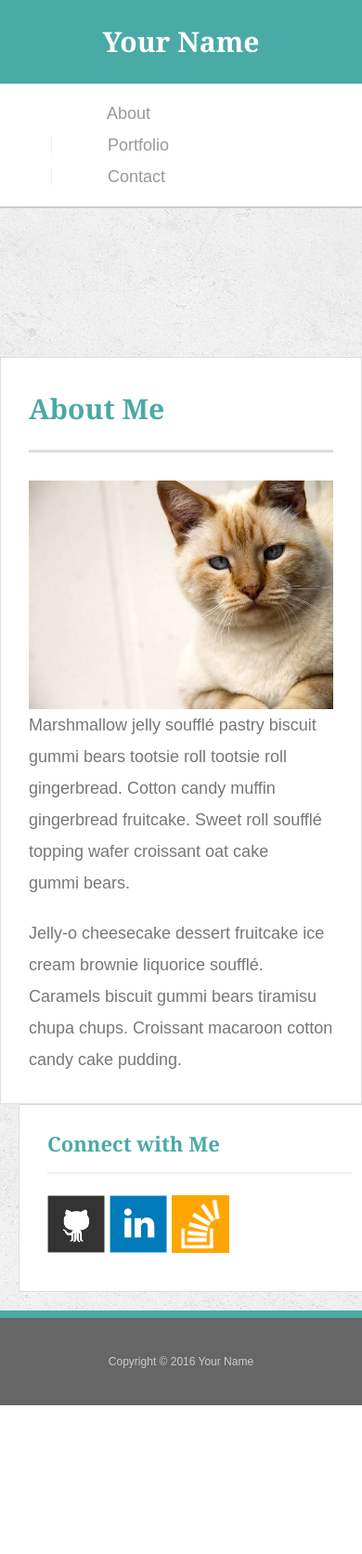
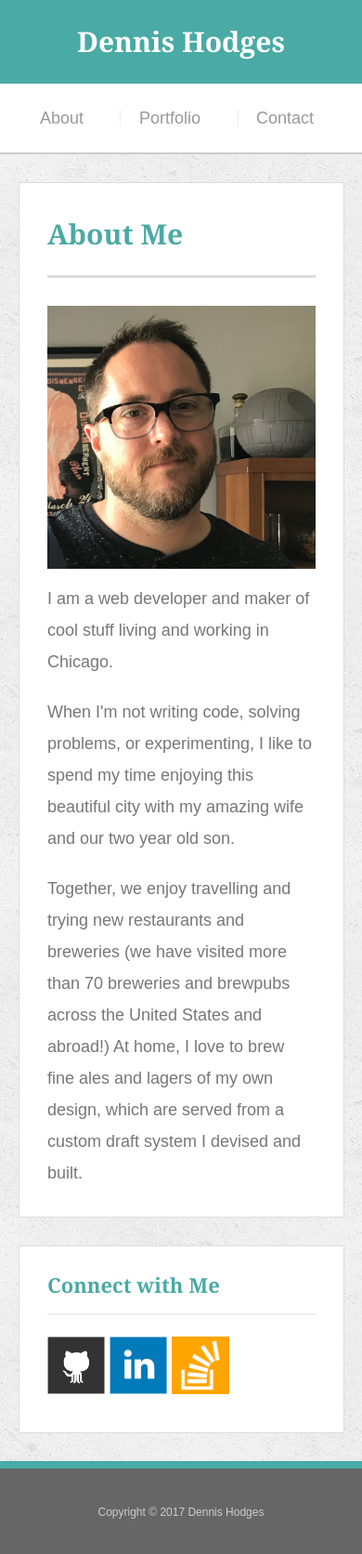
Before and after one commit to fermentationist/Responsive-Portfolio, a plain HTML site: page index.html in a window 390 px wide. Shown: the whole page at 93% size. Before the commit the page ends 1512 px from the top, so only its background shows below. Drawn offline with Linux system fonts and the light colour scheme.

Commit message:
completed version

```diff
--- a/assets/css/style.css
+++ b/assets/css/style.css
@@ -243,10 +243,17 @@ input[type=submit] {
   clear:both;
 }
 
+html, body {
+  margin:0;
+  padding:0;
+  min-height:100%;
+  min-width:100%;
+}
+
 @media screen and (max-width:980px){
   section.main-section {
   max-width: 420px;
-  margin-left:80px;
+  margin-left:60px;
   }
   img.auth-image{
     width:100%;
@@ -256,34 +263,31 @@ input[type=submit] {
     margin-left:40px;
   }
   header#masthead{
-    padding-left:90px;
+    padding-left:60px;
   }
   nav {
- /*   float:left;*/
     margin-left:0px;
     margin-right:100px;
   }
-<<<<<<< HEAD
 
-=======
->>>>>>> 2a46b0edf2956a72f3e31e568cf740c965881ac3
+
 }
 
 
+/*changed from 768px- starts to fail between 785 & 768*/
+@media screen and (max-width:785px){
+  nav {
 
-@media screen and (max-width:768px){
-  nav {
-<<<<<<< HEAD
     padding-right:40px;
-=======
->>>>>>> 2a46b0edf2956a72f3e31e568cf740c965881ac3
+
     margin-left:0;
     margin-right:25px;
     float:right;
   }
   section.main-section {
+    display:block;
     max-width:720px;
-    margin-left:20px;
+    margin-left:20px
   }
   img.auth-image{
     max-width:360px;
@@ -302,55 +306,85 @@ input[type=submit] {
 
 
 
-@media (max-width:640px){
+@media screen and (max-width:640px){
+
+  img.auth-image{
+    max-width:none;
+    width:100%;
+    padding-bottom:15px;
+  }
   header#masthead {
     position:static;
+    display:block;
     padding:0;
+    width:100%;
+    right:;
+    overflow:hidden;
   }
   nav {
-<<<<<<< HEAD
-    position:static;
-    display:block;
-    padding-left:40px;
-    padding-right:40px;
-    margin:15px 0;
-    float:left;
+    padding:20px 0;
     width:100%;
+    margin:0;
+  }
+  nav a:first-child{
+    margin-left:10%;
   }
   nav a{
-    padding:0 60px;
+    padding:0 7%;
   }
-  nav a::first-child{
-  padding-right:60px;
-/*  margin:0;*/
-  }
-  nav a::last-child{
-    padding-left:60px;
-=======
-    display:block;
-    /*padding-left:160px;*/
-    margin-right:auto;
-    float:right;
->>>>>>> 2a46b0edf2956a72f3e31e568cf740c965881ac3
-  }
+
   a#logo {
     width:100%;
     padding-right:;
+    text-align:center;
+  }
+  section.main-section {
+    margin:0 30px;
+    width:90%;
+  }
+
+  div#main-container {
+  padding-top: 0px;
+  width:100%;
+  max-width:none;
+}
+  .sidebar {
+    display:block;
+    margin-left:0;
+    margin-top:30px;
+    margin:30px;
+    width:90%;
+  }
+
+}
+
+@media screen and (max-width:455px){
+  nav a:first-child {
+    margin-left: 6%;
+  }
+  nav a {
+    padding:0 5%;
+  }
+  section.main-section {
+    margin:0 30px 0 20px;
+  }
+  .sidebar {
+    margin-left:20px;
+  }
+}
+
+@media screen and (max-width:340px){
+  nav a:first-child {
+    margin-left: 6%;
+  }
+  nav a {
+    padding:0 4%;
   }
     section.main-section {
-/*    max-width:none;*/
-    width:100%;
-    margin:0;
+    margin-left:20px;
   }
-  body {
-    width:100%;
-    max-width:none;
+  .sidebar {
+    margin-left:20px;
   }
-<<<<<<< HEAD
-  #main-container {
-  padding-top: 0px;
-}
-=======
->>>>>>> 2a46b0edf2956a72f3e31e568cf740c965881ac3
 
 }
--- a/index.html
+++ b/index.html
@@ -12,9 +12,9 @@
 
 <body>
 
-  <header id="masthead" class="clearfix">
+  <header id="masthead" ><!-- class="clearfix" -->
     <div class="container">
-      <a href="index.html" id="logo">Your Name</a>
+      <a href="index.html" id="logo">Dennis Hodges</a>
       <nav>
         <a href="index.html">About</a>
         <a href="portfolio.html">Portfolio</a>
@@ -27,11 +27,13 @@
     <section class="main-section">
       <h1>About Me</h1>
 
-      <img src="assets/images/cat.jpg" class="auth-image" alt="Your Name">
+      <img src="assets/images/moi.png" class="auth-image" alt="Dennis">
 
-      <p>Marshmallow jelly souffl&eacute; pastry biscuit gummi bears tootsie roll tootsie roll gingerbread. Cotton candy muffin gingerbread fruitcake. Sweet roll souffl&eacute; topping wafer croissant oat cake gummi&nbsp;bears.</p>
+      <p>I am a web developer and maker of cool stuff living and working in Chicago.</p>
 
-      <p>Jelly-o cheesecake dessert fruitcake ice cream brownie liquorice souffl&eacute;. Caramels biscuit gummi bears tiramisu chupa chups. Croissant macaroon cotton candy cake pudding.</p>
+      <p>When I'm not writing code, solving problems, or experimenting, I like to spend my time enjoying this beautiful city with my amazing wife and our two year old son.</p>
+
+      <p>Together, we enjoy travelling and trying new restaurants and breweries (we have visited more than 70 breweries and brewpubs across the United States and abroad!) At home, I love to brew fine ales and lagers of my own design, which are served from a custom draft system I devised and built.</p>
 
     </section>
 
@@ -39,16 +41,16 @@
       <div id="connect">
         <h2>Connect with Me</h2>
 
-        <a href="#"><img src="assets/images/github-128.png" class="social" alt="GitHub" /></a>
-        <a href="#"><img src="assets/images/linkedin-128.png" class="social" alt="LinkedIn" /></a>
-        <a href="#"><img src="assets/images/stackoverflow-128.png" class="social" alt="Stack Overflow" /></a>
+        <a href="https://github.com/fermentationist" target="_blank"><img src="assets/images/github-128.png" class="social" alt="GitHub" /></a>
+        <a href="https://www.linkedin.com/in/dennis-hodges-459769141/" target="_blank"><img src="assets/images/linkedin-128.png" class="social" alt="LinkedIn" /></a>
+        <a href="https://stackoverflow.com/users/8355688/fermentationis" target="_blank"><img src="assets/images/stackoverflow-128.png" class="social" alt="Stack Overflow" /></a>
       </div>
     </section>
   </div>
 
   <footer>
     <div class="container">
-      Copyright &copy; 2016 Your Name
+      Copyright &copy; 2017 Dennis Hodges
     </div>
   </footer>
 </body>
```
Also changed, not shown: contact.html (+10 -9 lines), portfolio.html (+27 -21 lines), assets/images/moi.png (added).
